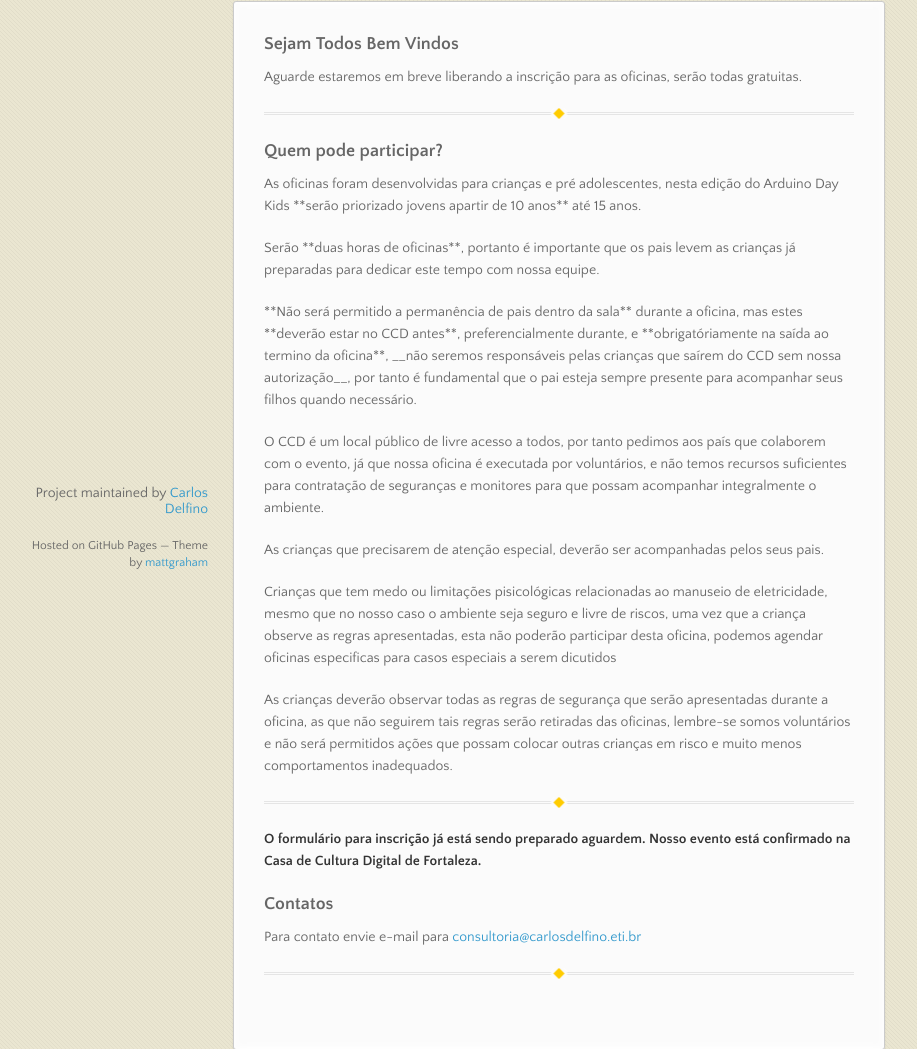
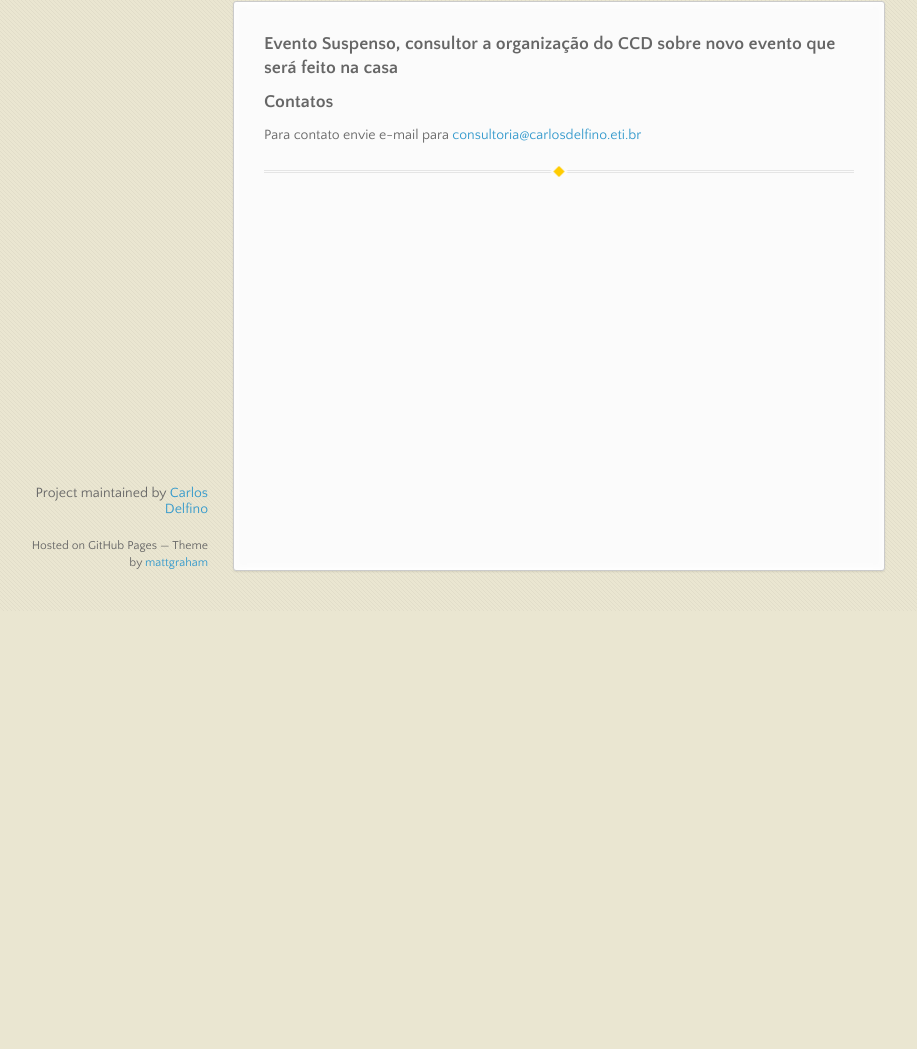
Before and after one commit to carlosdelfino/ArduinoDayKids, a plain HTML site: page inscricao/index.html in a window 1280 px wide. Shown: the part 189-1238 px from the top of the page, without its empty margins (82-999 px from the left). After the commit the page ends 800 px from the top, so only its background shows below. Drawn offline with nearby package versions, Linux system fonts and the light colour scheme; a script that the page names is missing.

Commit message:
evento suspenso

```diff
--- a/inscricao/index.html
+++ b/inscricao/index.html
@@ -44,24 +44,7 @@
         <ul></ul>
       </nav>
       <section>
-        <h3>
-<a id="sejam-todos-bem-vindos" class="anchor" href="#sejam-todos-bem-vindos" aria-hidden="true"><span aria-hidden="true" class="octicon octicon-link"></span></a>Sejam Todos Bem Vindos</h3>
-
-<p>Aguarde estaremos em breve liberando a inscrição para as oficinas, serão todas gratuitas.</p>
-
-<hr>
-
-<h3>Quem pode participar?</h3>
-<p>As oficinas foram desenvolvidas para crianças e pré adolescentes, nesta edição do Arduino Day Kids **serão priorizado jovens apartir de 10 anos** até 15 anos.</p>
-<p>Serão **duas horas de oficinas**, portanto é importante que os pais levem as crianças já preparadas para dedicar este tempo com nossa equipe.</p>
-<p>**Não será permitido a permanência de pais dentro da sala** durante a oficina, mas estes **deverão estar no CCD antes**, preferencialmente durante, e **obrigatóriamente na saída ao termino da oficina**, __não seremos responsáveis pelas crianças que saírem do CCD sem nossa autorização__, por tanto é fundamental que o pai esteja sempre presente para acompanhar seus filhos quando necessário.</p>
-<p>O CCD é um local público de livre acesso a todos, por tanto pedimos aos país que colaborem com o evento, já que nossa oficina é executada por voluntários, e não temos recursos suficientes para contratação de seguranças e monitores para que possam acompanhar integralmente o ambiente.</p>
-<p>As crianças que precisarem de atenção especial, deverão ser acompanhadas pelos seus pais.</p>
-<p>Crianças que tem medo ou limitações pisicológicas relacionadas ao manuseio de eletricidade, mesmo que no nosso caso o ambiente seja seguro e livre de riscos, uma vez que a criança observe as regras apresentadas, esta não poderão participar desta oficina, podemos agendar oficinas especificas para casos especiais a serem dicutidos</p>
-<p>As crianças deverão observar todas as regras de segurança que serão apresentadas durante a oficina, as que não seguirem tais regras serão retiradas das oficinas, lembre-se somos voluntários e não será permitidos ações que possam colocar outras crianças em risco e muito menos comportamentos inadequados.</p>
-<hr>
-<p><strong>O formulário para inscrição já está sendo preparado aguardem. Nosso evento está confirmado na Casa de Cultura Digital de Fortaleza.</strong></p>
-
+        <h3>Evento Suspenso, consultor a organização do CCD sobre novo evento que será feito na casa</h3>
 <h3>
 <a id="contatos" class="anchor" href="#contatos" aria-hidden="true"><span aria-hidden="true" class="octicon octicon-link"></span></a>Contatos</h3>
 
```
